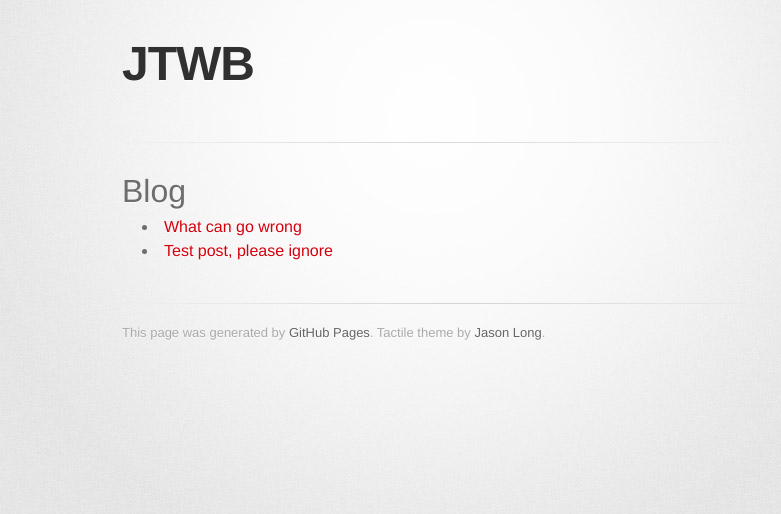
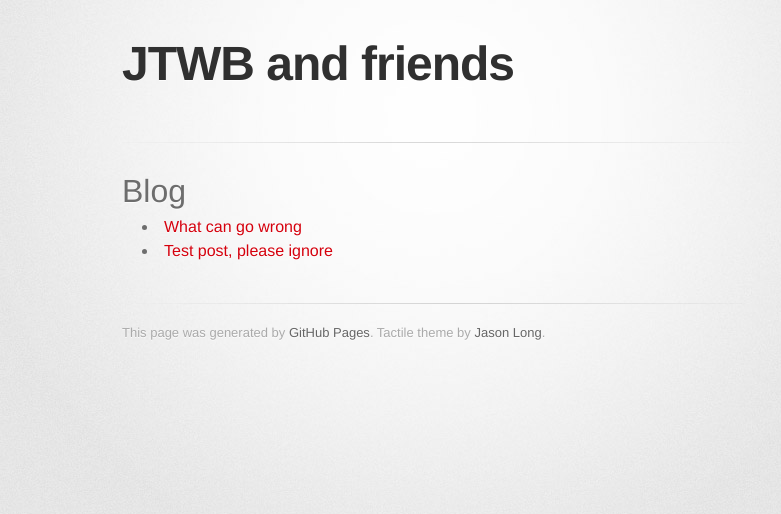
Before and after one commit to jtwb/jtwb.github.io, a plain HTML site: page index.html in a window 1280 px wide. Shown: the whole page, without its empty margins (208-989 px from the left). Drawn offline with Linux system fonts and the light colour scheme; a web font is replaced by a local one.

Commit message:
Update heading

```diff
--- a/index.html
+++ b/index.html
@@ -10,7 +10,7 @@
     <!--[if lt IE 9]>
     <script src="//html5shiv.googlecode.com/svn/trunk/html5.js"></script>
     <![endif]-->
-    <title>JTWB by jtwb and something else</title>
+    <title>JTWB by jtwb</title>
   </head>
 
   <body>
@@ -18,7 +18,7 @@
       <div class="inner">
 
         <header>
-          <h1>JTWB</h1>
+          <h1>JTWB and friends</h1>
           <h2></h2>
         </header>
 
```
